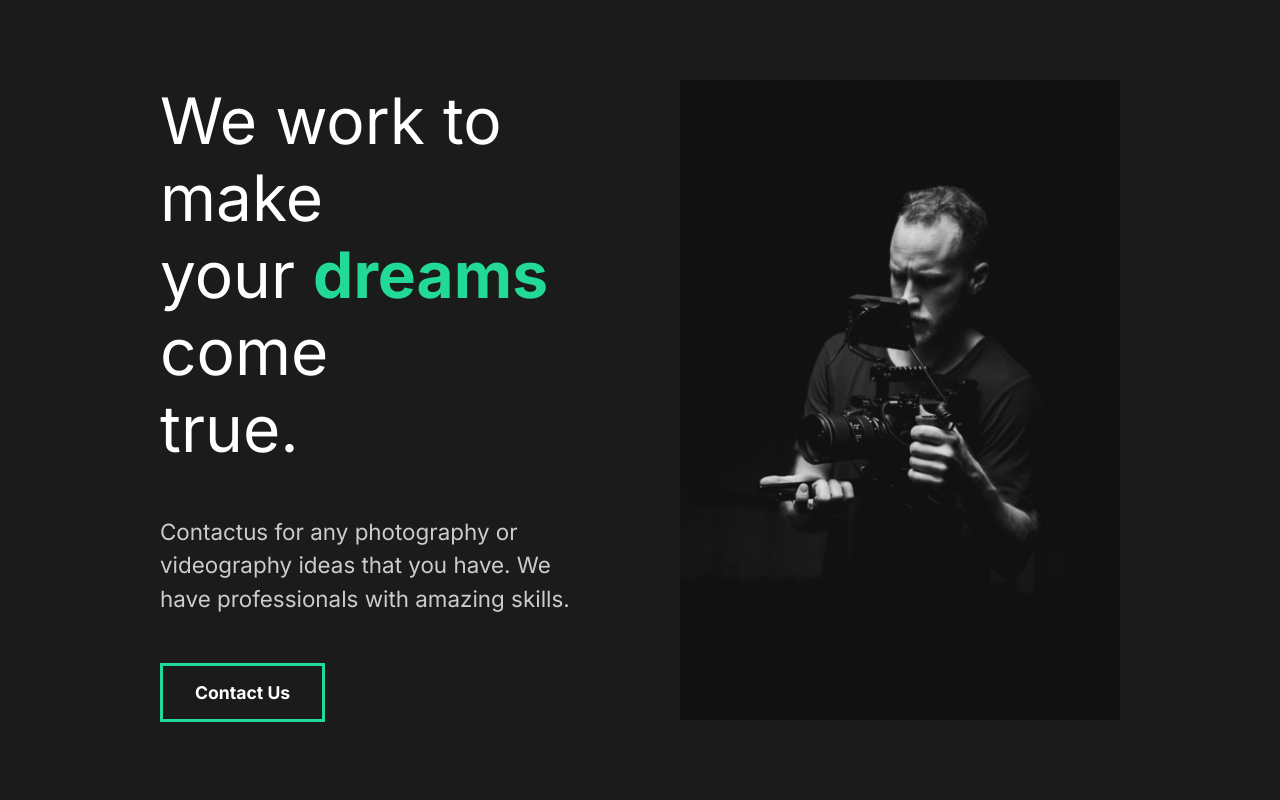
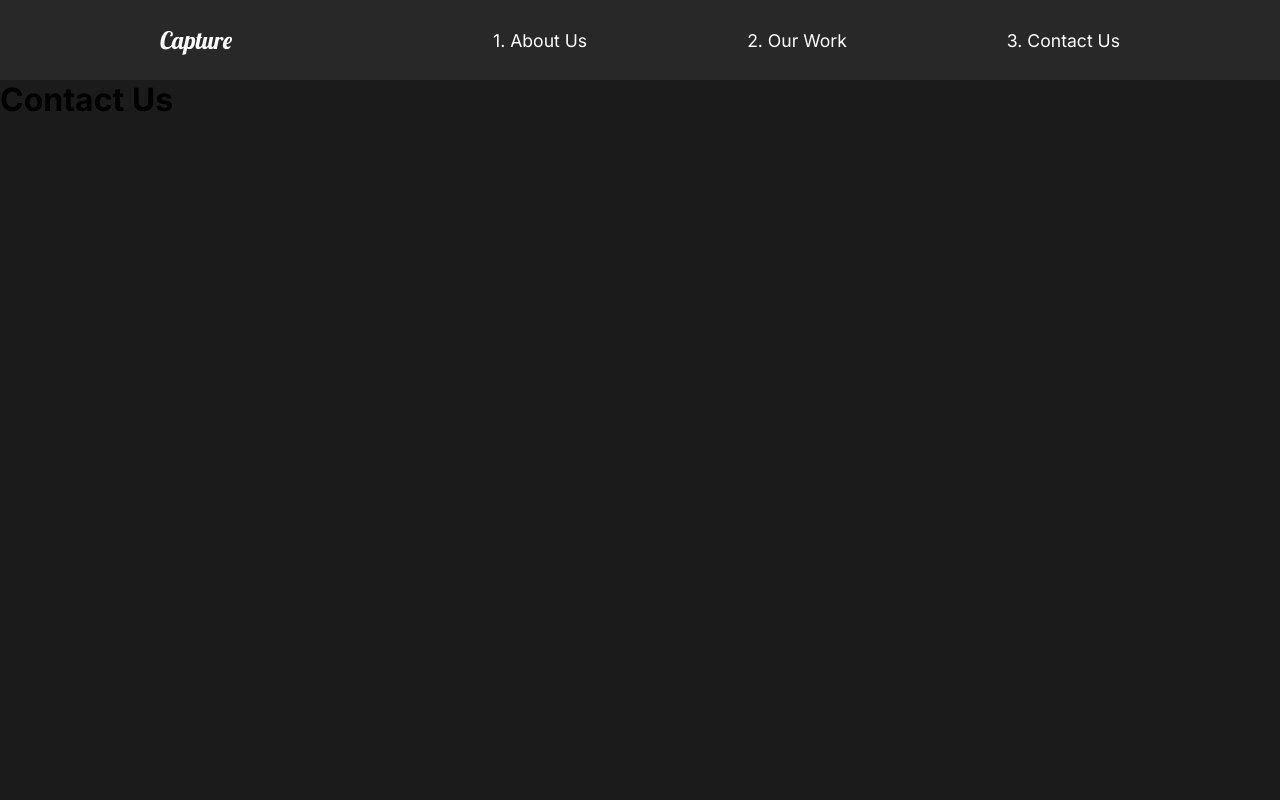
Before and after one commit to nixigg86/the-creative-capture, a React (Create React App) app: page /contact in a window 1280 px wide. Shown: the top 800 px of the page. Built offline with nearby package versions, Linux system fonts and the light colour scheme.

Commit message:
Adding react router

```diff
--- a/src/App.js
+++ b/src/App.js
@@ -3,14 +3,29 @@
 import GlobalStyle from './components/GlobalStyle';
 // Import Pages
 import AboutUs from './pages/AboutUs';
-
+import Nav from './components/Nav';
+import ContactUs from './pages/ContactUs';
+import OurWork from './pages/OurWork';
+//Router
+import {Switch, Route} from 'react-router-dom';
 
 
 function App() {
   return (
     <div className="App">
       <GlobalStyle />
-      <AboutUs />
+      <Nav />
+      <Switch>
+        <Route path="/" exact>
+          <AboutUs />
+        </Route>
+        <Route path="/work" exact>
+          <OurWork />
+        </Route>
+        <Route path="/contact" exact>
+          <ContactUs />
+        </Route>
+      </Switch>
     </div>
   );
 }
--- /dev/null
+++ b/src/components/Nav.js
@@ -0,0 +1,52 @@
+import React from 'react';
+import styled from 'styled-components';
+import {Link} from 'react-router-dom';
+
+const Nav = () => {
+  return (
+    <StyledNav>
+      <h1><Link id="logo" to="/">Capture</Link></h1>
+      <ul>
+        <li>
+          <Link to="/">1. About Us</Link>
+        </li>
+        <li>
+          <Link to="/work">2. Our Work</Link>
+        </li>
+        <li>
+          <Link to="/contact">3. Contact Us</Link>
+        </li>
+      </ul>
+    </StyledNav>
+  )
+}
+
+const StyledNav = styled.nav`
+  min-height: 10vh;
+  display: flex;
+  justify-content: space-between;
+  margin: auto;
+  align-items: center;
+  padding: 1rem 10rem;
+  background: #282828;
+  a {
+    color: white;
+    text-decoration: none;
+  }
+  ul {
+    display: flex;
+    list-style: none;
+  }
+  #logo {
+    font-size: 1.5rem;
+    font-family: 'Lobster', cursive;
+    font-weight: lighter;
+  }
+
+  li {
+    padding-left: 10rem;
+    position: relative;
+  }
+`
+
+export default Nav;
--- a/src/index.js
+++ b/src/index.js
@@ -2,10 +2,13 @@
 import ReactDOM from 'react-dom';
 import App from './App';
 import reportWebVitals from './reportWebVitals';
+import {BrowserRouter} from 'react-router-dom';
 
 ReactDOM.render(
   <React.StrictMode>
-    <App />
+    <BrowserRouter>
+      <App />
+    </BrowserRouter>
   </React.StrictMode>,
   document.getElementById('root')
 );
--- /dev/null
+++ b/src/pages/ContactUs.js
@@ -0,0 +1,11 @@
+import React from 'react'
+
+function ContactUs() {
+  return (
+    <div>
+      <h1>Contact Us</h1>
+    </div>
+  )
+}
+
+export default ContactUs;
--- /dev/null
+++ b/src/pages/OurWork.js
@@ -0,0 +1,11 @@
+import React from 'react';
+
+const OurWork = () => {
+  return (
+    <div>
+      <h1>Our Work</h1>
+    </div>
+  )
+}
+
+export default OurWork;
```
